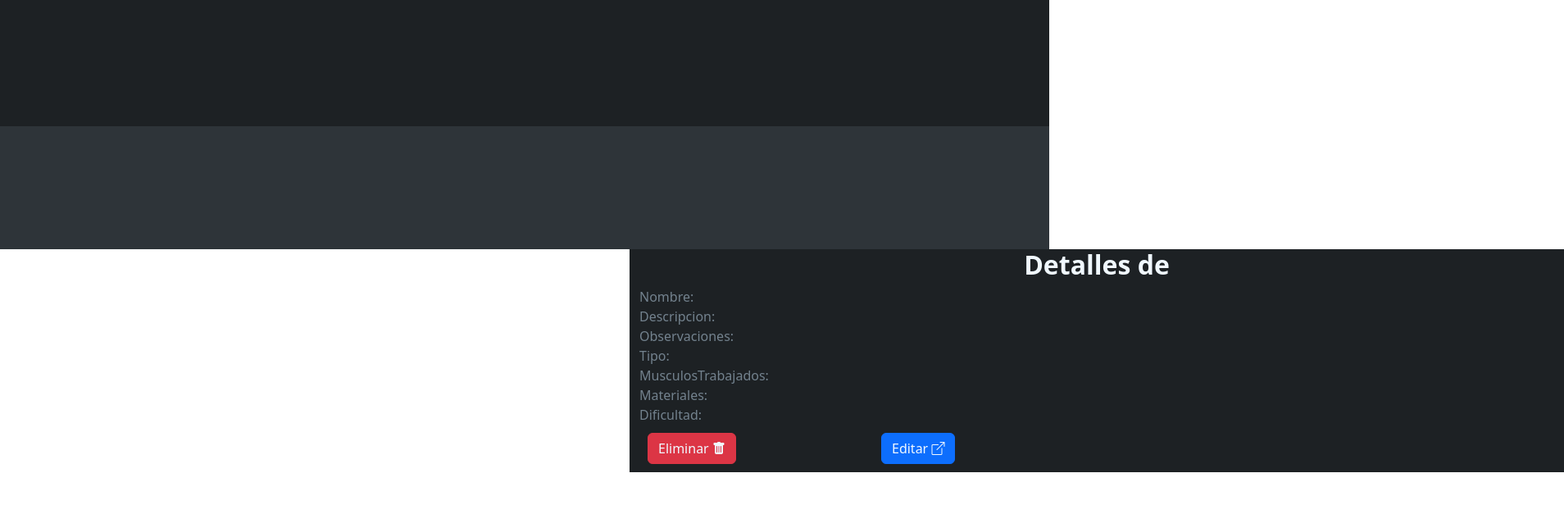
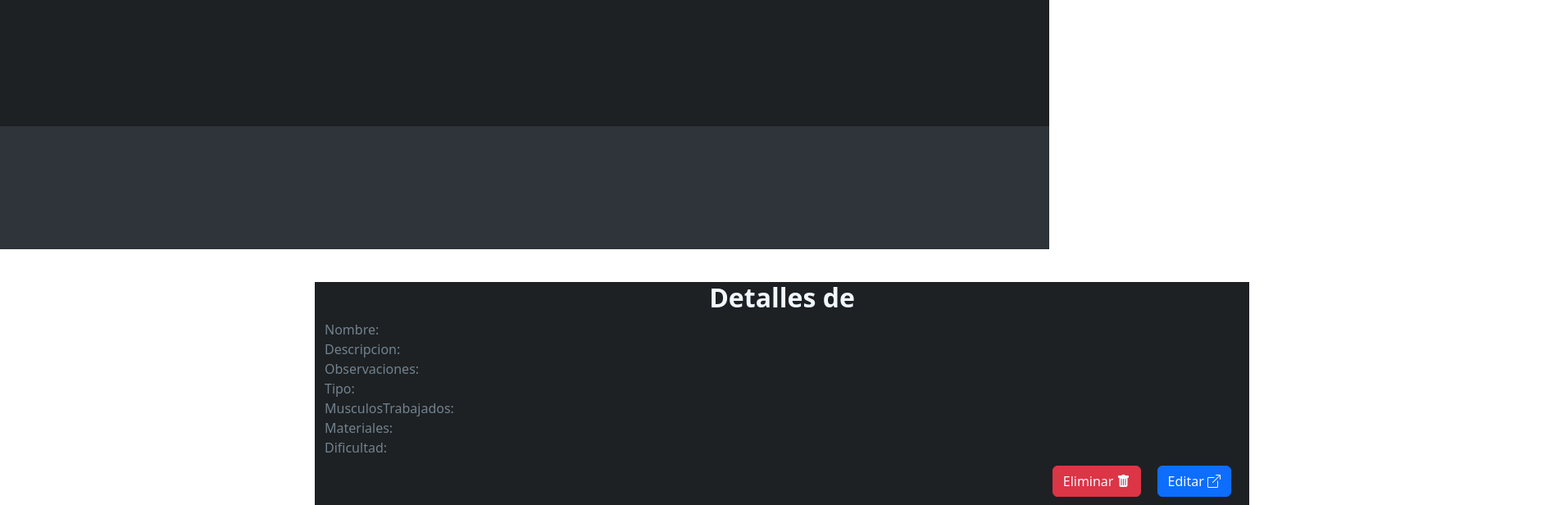
Before and after one commit to SII-Informatica-UMA/ciklum-radiopatio, an Angular app in the folder frontend/: page /ejercicio-detalles in a window 1280 px wide. Shown: the part 1296-1912 px from the top of the page at 82% size, 1908 px wide, since content can reach past the window. Before the commit the page ends 1872 px from the top, so only its background shows below. Built offline with nearby package versions, Linux system fonts and the light colour scheme.

Commit message:
mejoras en los css de ejercicios y rutinas

```diff
--- a/frontend/src/app/app.component.css
+++ b/frontend/src/app/app.component.css
@@ -2,7 +2,6 @@
   max-width: 100%;
   margin: 0;
   padding: 0;
-  overflow-x: auto;
 }
 
 .carousel-item {
--- a/frontend/src/app/ejercicio-detalles/ejercicio-detalles.component.css
+++ b/frontend/src/app/ejercicio-detalles/ejercicio-detalles.component.css
@@ -1,14 +1,20 @@
+.button-container {
+    display: flex;
+    justify-content: flex-end;
+}
+
 .container {
-    top: 20px; /* Se coloca en la parte superior de la página */
+    margin-top: 40px;
     width: 250%;
     background-color: #1d2124;
     color: aliceblue;
-    margin-left: 60%;
+    margin-left: 30%;
 }
 
 .list-container {
-    max-height: 590px; /* Altura máxima del listado de ejercicios con scroll */
-    overflow-y: auto; /* Mostrar barra de desplazamiento vertical si es necesario */
+    max-height: 600px; /* Altura máxima del listado de ejercicios con scroll */
+    overflow-y: auto;
+    overflow-x: hidden;
 }
 
 h2 {
@@ -20,15 +26,11 @@ h2 {
     color: #73828e;
 }
 
-#boton_eliminar {
+
+
+#boton_eliminar, #boton_editar {
     margin: 10px;
     margin-top: 10px;
     color: aliceblue;
-
+    float: right; /* Coloca el botón a la derecha */
 }
-
-#boton_editar {
-    margin: 10px;
-    margin-top: 10px;
-    color: aliceblue;
-}
--- a/frontend/src/app/ejercicio-detalles/ejercicio-detalles.component.html
+++ b/frontend/src/app/ejercicio-detalles/ejercicio-detalles.component.html
@@ -35,13 +35,10 @@
          </div>
          <!-- Añadir multimedia-->
 
-       <div class="row">
-         <div class="col-md-3">
-           <button class="col-auto btn btn-danger" id="boton_eliminar" (click)="eliminarEjercicio()">Eliminar <i class="bi bi-trash-fill"></i></button>
-         </div>
-         <div class="col-md-3">
-           <button class="col-auto btn btn-primary" id="boton_editar" (click)="editarEjercicio()">Editar <i class="bi bi-box-arrow-up-right"></i></button>
-         </div>
+         <div class="button-container">
+          <button class="col-auto btn btn-danger" id="boton_eliminar" (click)="eliminarEjercicio()">Eliminar <i class="bi bi-trash-fill"></i></button>
+          <button class="col-auto btn btn-primary" id="boton_editar" (click)="editarEjercicio()">Editar <i class="bi bi-box-arrow-up-right"></i></button>
+        </div>
     </div>
   </div>
 </div>
--- a/frontend/src/app/ejercicio/ejercicio.component.css
+++ b/frontend/src/app/ejercicio/ejercicio.component.css
@@ -1,26 +1,13 @@
 .container {
     position: absolute;
-    left: 10%; /* Ajusta la posición izquierda si es necesario */
+    top: 480px; /* Se coloca en la parte superior de la página */
+    left: 15%; /* Ajusta la posición izquierda si es necesario */
     width: 40%;
 }
 
-#lista_ejercicio {
-    top: 500px; /* Se coloca en la parte superior de la página */
-}
-
-#boton_aniadir_ejercicio {
-    top: 700px; /* Se coloca en la parte superior de la página */
-}
-
 .list-container {
-
-    max-height: 550px; /* Altura máxima del listado de ejercicios con scroll */
+    max-height: 590px; /* Altura máxima del listado de ejercicios con scroll */
     overflow-y: auto; /* Mostrar barra de desplazamiento vertical si es necesario */
-}
-
-.container .row {
-    white-space: normal; /* Evita que el contenido se divida en varias líneas */
-    flex-direction: row;
 }
 
 h2 {
@@ -28,5 +15,5 @@ h2 {
 }
 
 #boton_aniadir {
-    margin-top: 20px;
+    margin-top: 15px;
 }
--- a/frontend/src/app/ejercicio/ejercicio.component.html
+++ b/frontend/src/app/ejercicio/ejercicio.component.html
@@ -1,4 +1,4 @@
-<div class="container" id="lista_ejercicio">
+<div class="container">
   <div class="row">
     <div class="col-md-6">
       <h2>Lista de ejercicios</h2>
@@ -7,17 +7,12 @@
           <button *ngFor="let ejercicio of ejercicios" class="list-group-item list-group-item-action" (click)="elegirEjercicio(ejercicio)" [class.active]="ejercicio === ejercicioElegido">{{ejercicio.nombre}}</button>
         </div>
       </div>
+      <div class="col-md-8">
+        <button id="boton_aniadir" type="button" class="btn btn-primary" (click)="aniadirEjercicio()">Añadir ejercicio <i class="bi bi-plus-circle"></i></button>
+      </div>
     </div>
     <div class="col-md-6" *ngIf="ejercicioElegido">
       <app-ejercicio-detalles [ejercicio]="ejercicioElegido" (ejercicioEditado)="ejercicioEditado($event)" (ejercicioEliminado)="eliminarEjercicio($event)"></app-ejercicio-detalles>
     </div>
   </div>
 </div>
-
-<div class="container" id="boton_aniadir_ejercicio">
-  <div class="row">
-    <div class="col-md-6">
-      <button id="boton_aniadir" type="button" class="btn btn-primary" (click)="aniadirEjercicio()">Añadir ejercicio <i class="bi bi-plus-circle"></i></button>
-    </div>
-  </div>
-</div>
--- a/frontend/src/app/rutina-detalles/rutina-detalles.component.css
+++ b/frontend/src/app/rutina-detalles/rutina-detalles.component.css
@@ -1,14 +1,20 @@
+.button-container {
+    display: flex;
+    justify-content: flex-end;
+}
+
 .container {
-    top: 20px; /* Se coloca en la parte superior de la página */
+    margin-top: 40px;
     width: 250%;
     background-color: #1d2124;
     color: aliceblue;
-    margin-left: 60%;
+    margin-left: 30%;
 }
 
 .list-container {
-    max-height: 590px; /* Altura máxima del listado de ejercicios con scroll */
-    overflow-y: auto; /* Mostrar barra de desplazamiento vertical si es necesario */
+    max-height: 600px; /* Altura máxima del listado de ejercicios con scroll */
+    overflow-y: auto;
+    overflow-x: hidden;
 }
 
 h2 {
@@ -20,15 +26,11 @@ h2 {
     color: #73828e;
 }
 
-#boton_eliminar {
+
+
+#boton_eliminar, #boton_editar {
     margin: 10px;
     margin-top: 10px;
     color: aliceblue;
-
+    float: right; /* Coloca el botón a la derecha */
 }
-
-#boton_editar {
-    margin: 10px;
-    margin-top: 10px;
-    color: aliceblue;
-}
--- a/frontend/src/app/rutina-detalles/rutina-detalles.component.html
+++ b/frontend/src/app/rutina-detalles/rutina-detalles.component.html
@@ -22,13 +22,10 @@
           <span class="col-md-9 offset-2 offset-md-0">{{rutina?.ejercicios?}}</span>
          </div> -->
 
-         <div class="row">
-           <div class="col-md-3">
-             <button class="col-auto btn btn-danger" id="boton_eliminar" (click)="eliminarRutina()">Eliminar <i class="bi bi-trash-fill"></i></button>
-           </div>
-           <div class="col-md-3">
-             <button class="col-auto btn btn-primary" id="boton_editar" (click)="editarRutina()">Editar <i class="bi bi-box-arrow-up-right"></i></button>
-           </div>
+         <div class="button-container">
+          <button class="col-auto btn btn-danger" id="boton_eliminar" (click)="eliminarRutina()">Eliminar <i class="bi bi-trash-fill"></i></button>
+          <button class="col-auto btn btn-primary" id="boton_editar" (click)="editarRutina()">Editar <i class="bi bi-box-arrow-up-right"></i></button>
+        </div>
       </div>
     </div>
   </div>
--- a/frontend/src/app/rutinas/rutinas.component.css
+++ b/frontend/src/app/rutinas/rutinas.component.css
@@ -1,26 +1,13 @@
 .container {
     position: absolute;
-    left: 10%; /* Ajusta la posición izquierda si es necesario */
+    top: 480px; /* Se coloca en la parte superior de la página */
+    left: 15%; /* Ajusta la posición izquierda si es necesario */
     width: 40%;
 }
 
-#lista_ejercicio {
-    top: 500px; /* Se coloca en la parte superior de la página */
-}
-
-#boton_aniadir_ejercicio {
-    top: 700px; /* Se coloca en la parte superior de la página */
-}
-
 .list-container {
-
-    max-height: 550px; /* Altura máxima del listado de ejercicios con scroll */
+    max-height: 590px; /* Altura máxima del listado de ejercicios con scroll */
     overflow-y: auto; /* Mostrar barra de desplazamiento vertical si es necesario */
-}
-
-.container .row {
-    white-space: normal; /* Evita que el contenido se divida en varias líneas */
-    flex-direction: row;
 }
 
 h2 {
@@ -28,5 +15,5 @@ h2 {
 }
 
 #boton_aniadir {
-    margin-top: 20px;
+    margin-top: 15px;
 }
--- a/frontend/src/app/rutinas/rutinas.component.html
+++ b/frontend/src/app/rutinas/rutinas.component.html
@@ -7,17 +7,12 @@
             <button *ngFor="let rutina of rutinas" class="list-group-item list-group-item-action" (click)="elegirRutina(rutina)" [class.active]="rutina === rutinaElegida">{{rutina.nombre}}</button>
           </div>
         </div>
+        <div class="col-md-8">
+          <button id="boton_aniadir" type="button" class="btn btn-primary" (click)="aniadirRutina()">Añadir rutina <i class="bi bi-plus-circle"></i></button>
+        </div>
       </div>
       <div class="col-md-6" *ngIf="rutinaElegida">
         <app-rutina-detalles [rutina]="rutinaElegida" (rutinaEditada)="rutinaEditada($event)" (rutinaEliminada)="eliminarRutina($event)"></app-rutina-detalles>
       </div>
     </div>
   </div>
-
-  <div class="container" id="boton_aniadir_ejercicio">
-    <div class="row">
-      <div class="col-md-6">
-        <button id="boton_aniadir" type="button" class="btn btn-primary" (click)="aniadirRutina()">Añadir rutina <i class="bi bi-plus-circle"></i></button>
-      </div>
-    </div>
-  </div>
```
